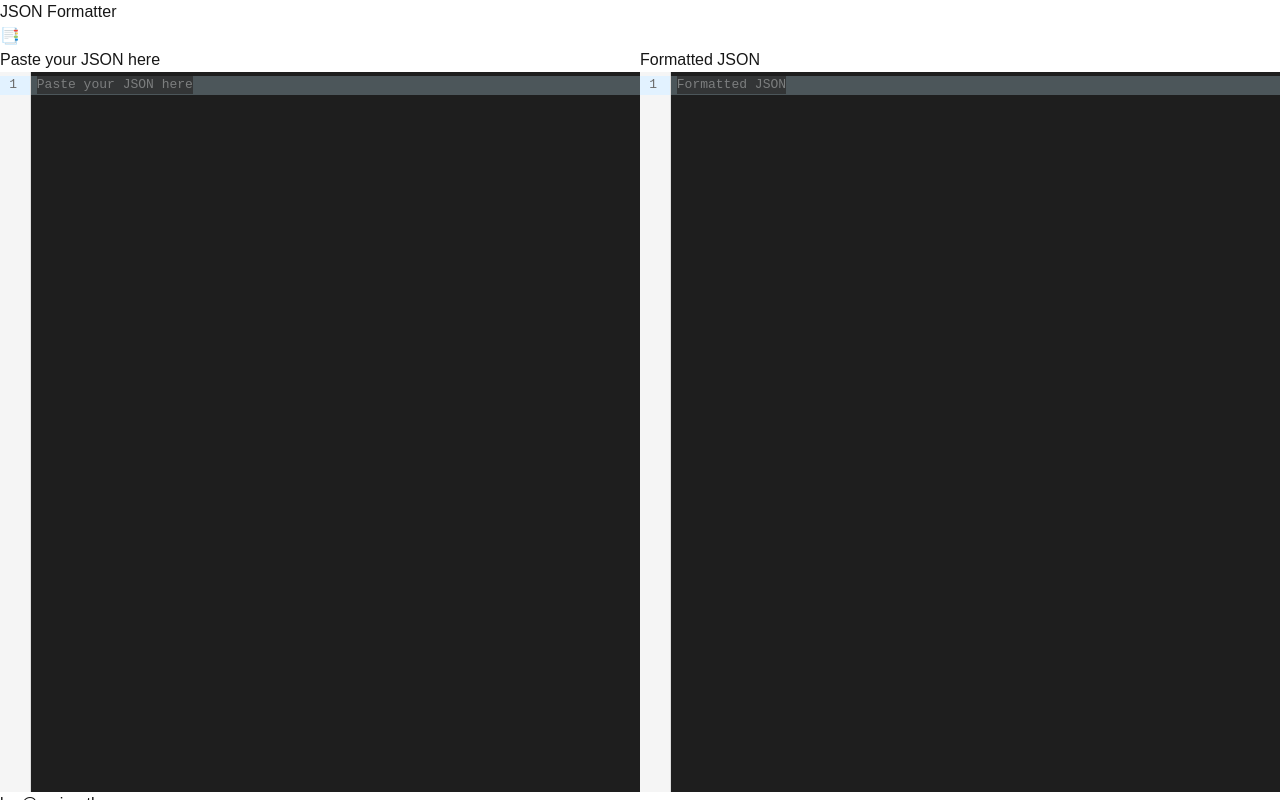
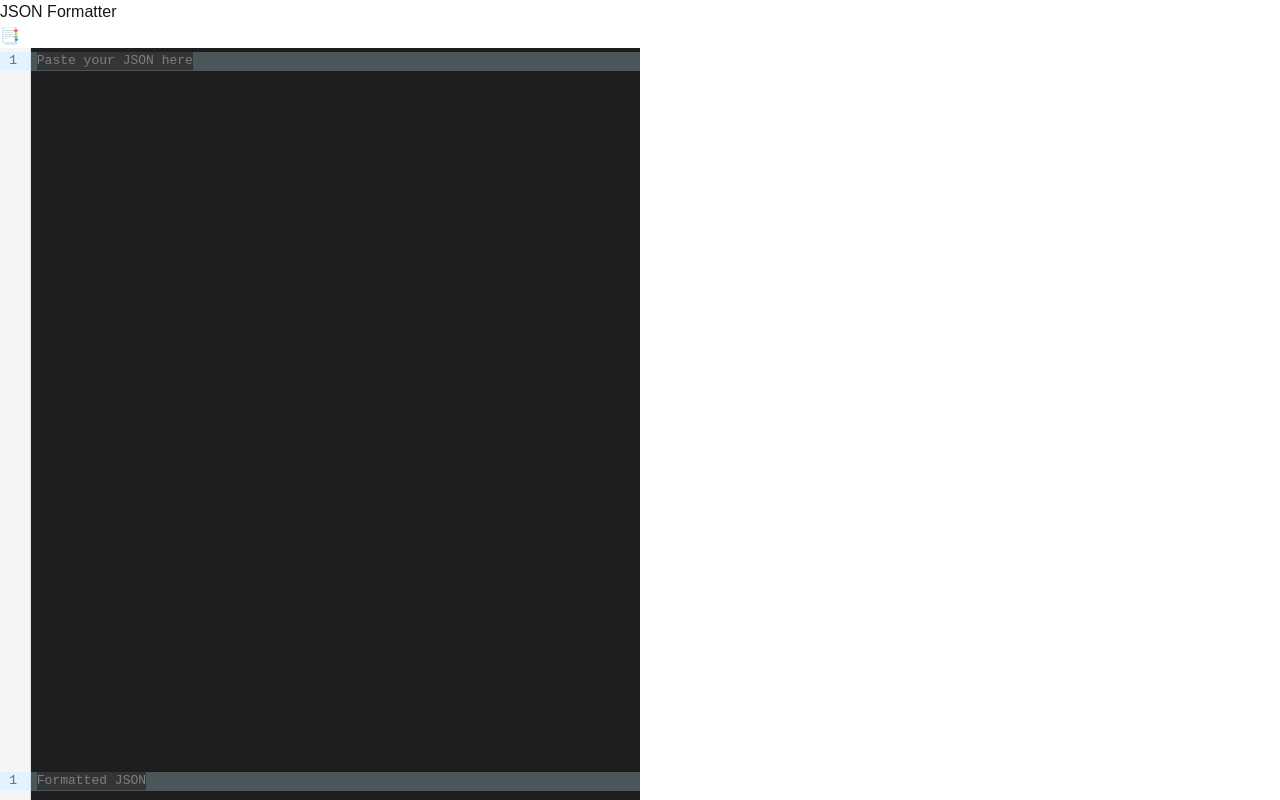
Before and after one commit to earth774/json-formatter, a Next.js app: page / in a window 1280 px wide. Shown: the top 800 px of the page. Built offline with nearby package versions, Linux system fonts and the light colour scheme.

Commit message:
fix Accessibility

```diff
--- a/src/app/page.tsx
+++ b/src/app/page.tsx
@@ -56,14 +56,8 @@ const Home = () => {
           📑
         </button>
 
-        <div style={{ display: 'flex', flexDirection: 'row' }}>
-          {/* JSON Input Section */}
-          <div style={{ flex: 1 }}>
-            <label id="json-input-label" htmlFor="json-input">
-              Paste your JSON here
-            </label>
+        <div className="flex w-full">
           <CodeMirror
-              id="json-input"
             placeholder="Paste your JSON here"
             value={input}
             height="calc(100vh - 80px)"
@@ -75,15 +69,8 @@ const Home = () => {
             onChange={setInput}
             aria-labelledby="json-input-label"
           />
-          </div>
 
-          {/* Formatted JSON Output Section */}
-          <div style={{ flex: 1 }}>
-            <label id="json-output-label" htmlFor="json-output">
-              Formatted JSON
-            </label>
           <CodeMirror
-              id="json-output"
             placeholder="Formatted JSON"
             value={output}
             height="calc(100vh - 80px)"
@@ -92,7 +79,6 @@ const Home = () => {
             readOnly
             aria-labelledby="json-output-label"
           />
-          </div>
         </div>
 
         {error && (
```
Lines whose indentation alone changed are shown as unchanged.
